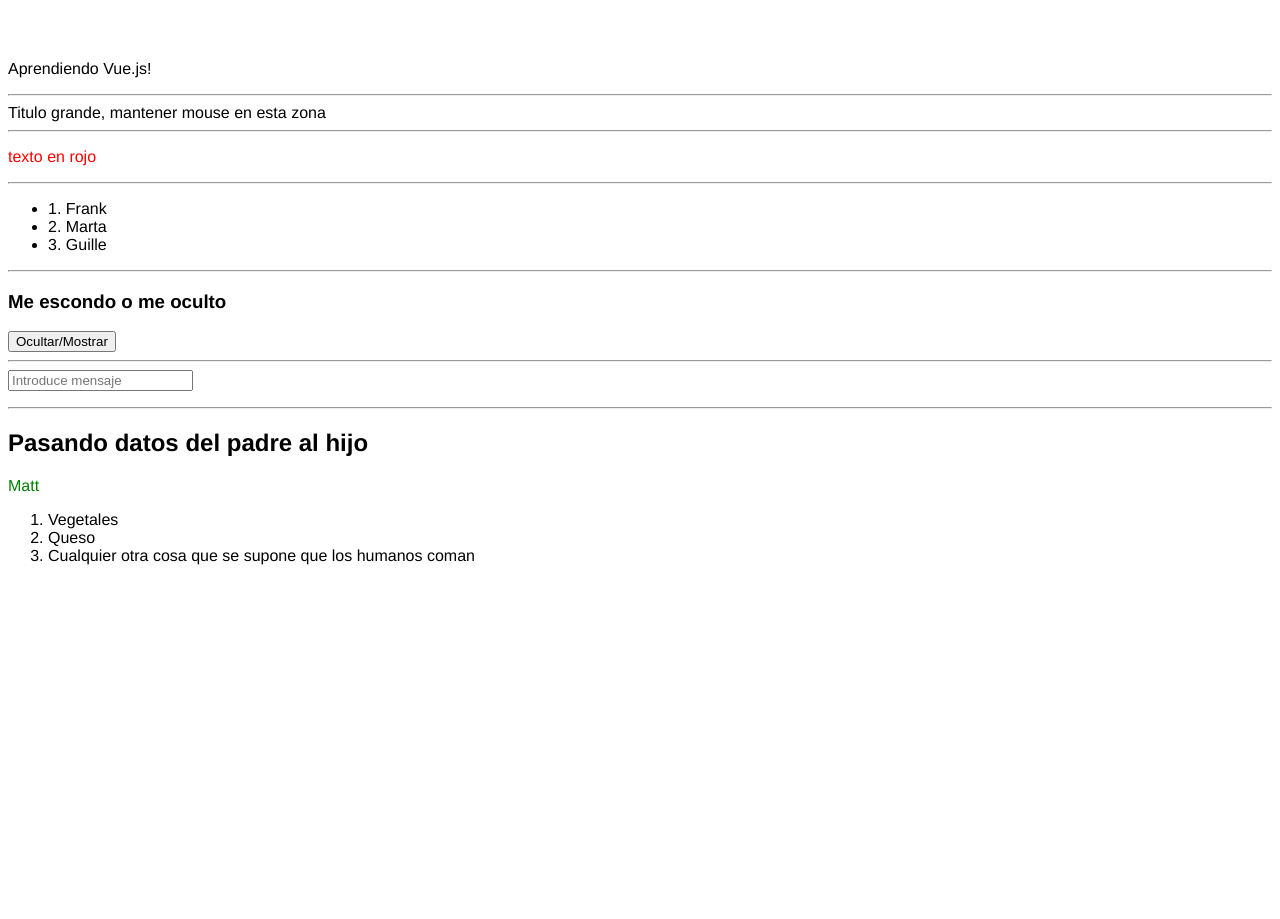
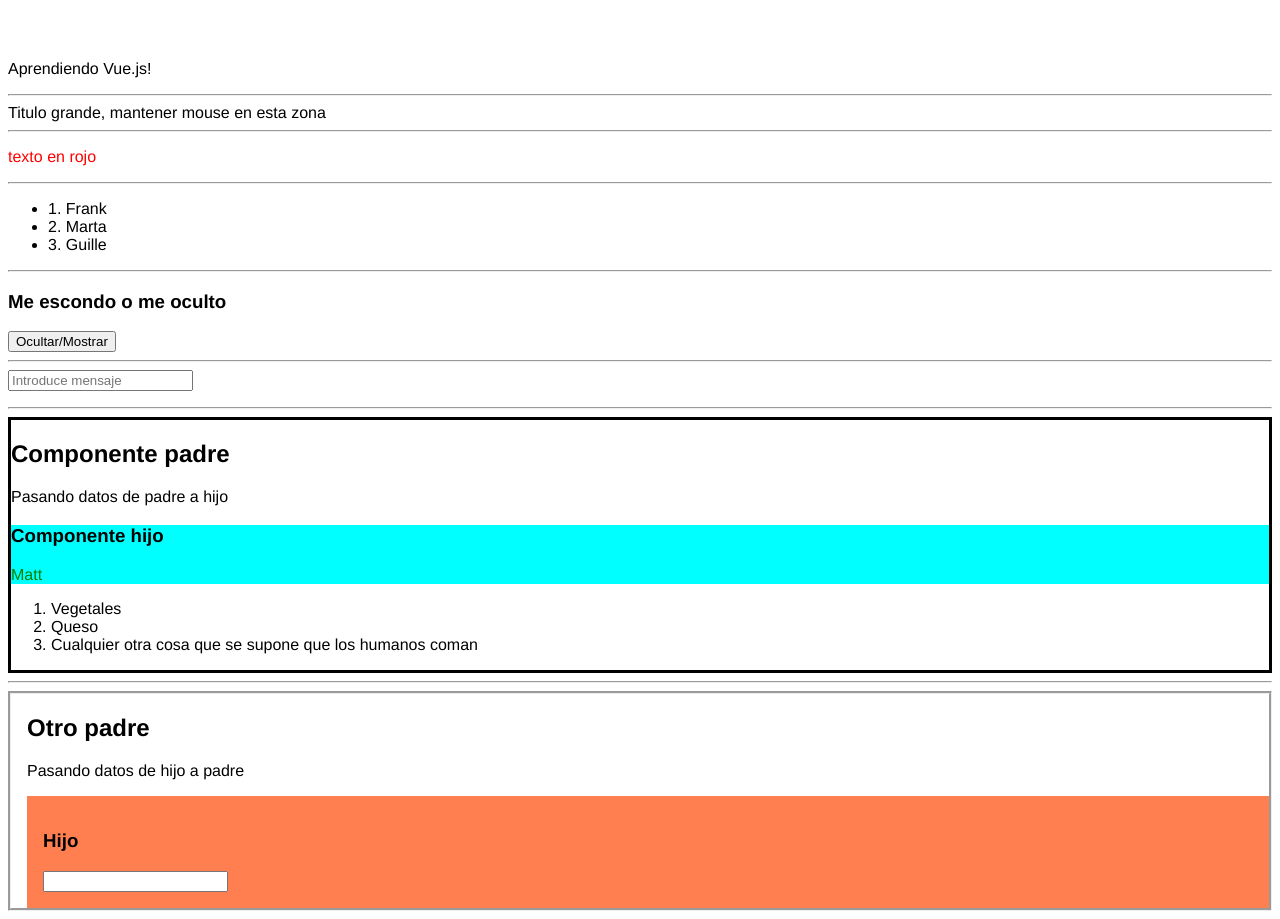
Before and after one commit to victorfch/learning-vue, a Vue app: page / in a window 1280 px wide. Before the commit the page ends 800 px from the top, so only its background shows below. Built offline with nearby package versions, Linux system fonts and the light colour scheme.

Commit message:
comunicacio hijo a padre

```diff
--- a/src/App.vue
+++ b/src/App.vue
@@ -13,6 +13,9 @@
     <sexta-parte/>
     <hr>
     <septima-parte/>
+    <hr>
+    <octava-parte/>
+
   </div>
 </template>
 
@@ -24,6 +27,7 @@ import CuartaParte from '@/components/CuartaParte.vue';
 import QuintaParte from '@/components/QuintaParte.vue';
 import SextaParte from '@/components/SextaParte.vue';
 import SeptimaParte from '@/components/SeptimaParte.vue';
+import OctavaParte from '@/components/OctavaParte.vue';
 
 export default {
   name: 'App',
@@ -34,7 +38,8 @@ export default {
     CuartaParte,
     QuintaParte,
     SextaParte,
-    SeptimaParte
+    SeptimaParte,
+    OctavaParte
   }
 }
 </script>
--- /dev/null
+++ b/src/components/Hijos/HijoDelOcho.vue
@@ -0,0 +1,29 @@
+<template>
+    <div id=hijo>
+        <h3>Hijo</h3>
+        <input type="text" v-model="mensajeHijo" @keyup="update">
+    </div>
+</template>
+
+<script>
+export default {
+    name: 'HijoDelOcho',
+    data() {
+        return {
+            mensajeHijo: ''
+        }
+    },
+    methods: {
+        update() {
+            this.$emit('desde-hijo', this.mensajeHijo)
+        }
+    },
+}
+</script>
+
+<style scoped>
+#hijo {
+    padding: 1em;
+    background-color: coral
+}
+</style>
--- a/src/components/Hijos/HijoDelSiete.vue
+++ b/src/components/Hijos/HijoDelSiete.vue
@@ -1,6 +1,6 @@
 <template>
     <div>
-        <h2>Pasando datos del padre al hijo</h2>
+        <h3>Componente hijo</h3>
         <p>{{persona}}</p>
     </div>
 </template>
@@ -19,5 +19,10 @@ export default {
 p {
     color: green;
 }
+div {
+    background-color: aqua;
+    height: 100%;
+    width: 100%;
 
+}
 </style>
--- a/src/components/Hijos/OtroHijoDelSiete.vue
+++ b/src/components/Hijos/OtroHijoDelSiete.vue
@@ -1,7 +1,6 @@
 <template>
     <div>
         <li>{{compra.texto}}</li>
-
     </div>
 </template>
 
@@ -13,7 +12,3 @@ export default {
     },
 }
 </script>
-
-<style scoped>
-
-</style>
--- /dev/null
+++ b/src/components/OctavaParte.vue
@@ -0,0 +1,35 @@
+<template>
+    <div class="padre">
+        <h2>Otro padre</h2>
+        <p>Pasando datos de hijo a padre</p>
+        <p>{{texto}}</p>
+        <hijo-del-ocho @desde-hijo="actualizarCambios"/>
+    </div>
+</template>
+
+<script>
+import HijoDelOcho from '@/components/Hijos/HijoDelOcho.vue';
+export default {
+    name: 'OctavaParte',
+    components: {
+        HijoDelOcho,
+    },
+    data() {
+        return {
+            texto: ''
+        }
+    },
+    methods: {
+        actualizarCambios(valorEnHijo) {
+            this.texto = valorEnHijo;
+        }
+    },
+}
+</script>
+
+<style scoped>
+.padre {
+    border-style: groove;
+    padding-left: 1em;
+}
+</style>
--- a/src/components/SeptimaParte.vue
+++ b/src/components/SeptimaParte.vue
@@ -1,5 +1,7 @@
 <template>
-  <div>
+  <div class="padre">
+      <h2>Componente padre</h2>
+      <p>Pasando datos de padre a hijo</p>
       <hijo-del-siete :persona="nombre"/>
       <ol>
           <otro-hijo-del-siete v-for="item in listaCompra"
@@ -31,3 +33,9 @@ export default {
     },
 }
 </script>
+<style scoped>
+.padre {
+    border-style: solid;
+}
+
+</style>
```
